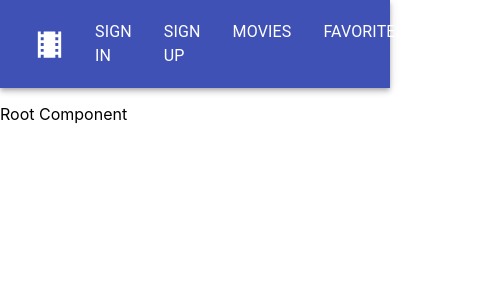
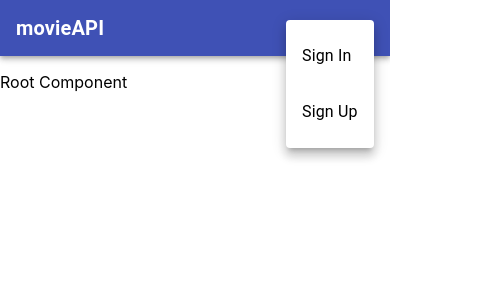
Before and after one commit to juannodeb/movieCLIENT, a React (Create React App) app: page / in a window 390 px wide. Both pictures are taken after a click on the button "account of current user". Shown: the top 300 px of the page, 490 px wide, since content can reach past the window. Built offline with nearby package versions, Linux system fonts and the light colour scheme.

Commit message:
feat: Finished working on protected routes and updated the navbar to work with them and be responsive

```diff
--- a/src/components/Navbar.js
+++ b/src/components/Navbar.js
@@ -1,53 +1,138 @@
 import React from 'react';
 import { Link } from 'react-router-dom';
-import { AppBar, Toolbar, IconButton, List, ListItem, ListItemText, Container } from '@material-ui/core';
-import { LocalMovies as Logo } from "@material-ui/icons";
-import { makeStyles } from "@material-ui/core/styles";
+import { AppBar, Toolbar, IconButton, List, ListItem, ListItemText, Menu, Typography, useMediaQuery } from '@material-ui/core';
+import { Menu as Logo } from "@material-ui/icons";
+import { makeStyles, useTheme } from "@material-ui/core/styles";
+import auth from './auth/auth';
 
-const useStyles = makeStyles({
-  flexNavbar: {
+const useStyles = makeStyles((theme) => ({
+  root: {
+    flexGrow: 1,
+  },
+
+  menuButton: {
+    marginRight: theme.spacing(2),
+  },
+
+  title: {
+    [theme.breakpoints.down('sm')]:{
+      flexGrow: 1,
+    },
+    userSelect: 'none',
+    fontWeight: 'bolder',
+  },
+
+  button: {
+    color: '#fff',
+    marginRight: '1rem',
+  },
+
+  navbarOptions: {
     display: 'flex',
-    justifyContent: 'space-between',
+    flex: 1,
+    justifyContent: 'flex-end',
   },
 
   linkText: {
     textDecoration: 'none',
-    textTransform: 'uppercase',
     color: '#fff',
+    marginRight: '1rem',
   },
-});
 
+  menuLinkBlock: {
+    textDecoration: 'none',
+    color: '#000',
+  },
 
-const navLinks = [
-  { title: 'Sign In', path: '/sign_in' },
-  { title: 'Sign Up', path: '/sign_up' },
+  menuLinkText: {
+    margin: '0',
+  }
+}));
+
+const Navbar = (props) => {
+  const classes = useStyles();
+  const [anchorEl, setAnchorEl] = React.useState(null);
+  const open = Boolean(anchorEl);
+  const theme = useTheme();
+  const isMobile = useMediaQuery(theme.breakpoints.down('sm'));
+  const isLoggedIn = auth.isAuthenticated();
+  const navLinks = isLoggedIn ?
+    [
       { title: 'Movies', path: '/movies' },
       { title: 'Favorites', path: '/favorites' },
-  { title: 'Sign Out', path: '/sign_out' },
+      { title: 'Sign Out', path: '/sign_out' }
+    ]:
+    [
+      { title: 'Sign In', path: '/sign_in' },
+      { title: 'Sign Up', path: '/sign_up' }
     ]
 
-const Navbar = () => {
-  const classes = useStyles();
+  const handleMenu = (event) => {
+    setAnchorEl(event.currentTarget);
+  };
 
   return (
-    <AppBar position="static">
+    <>
+      <AppBar position="static" color="primary">
         <Toolbar>
-        <Container maxWidth="md" className={classes.flexNavbar}>
-          <IconButton edge="start" color="inherit" aria-label="home">
-            <Logo fontSize="large" />
+          <Typography variant="h6" className={classes.title}>
+            movieAPI
+          </Typography>
+          { isMobile ? (
+            <>
+              <IconButton
+              aria-label="account of current user"
+              aria-controls="menu-appbar"
+              aria-haspopup="true"
+              onClick={handleMenu}
+              color="inherit"
+            >
+              <Logo />
             </IconButton>
-          <List component="nav" aria-labelledby="main navigation" className={classes.flexNavbar}>
+            <Menu
+              id="menu-appbar"
+              anchorEl={anchorEl}
+              anchorOrigin={{
+                vertical: 'top',
+                horizontal: 'right',
+              }}
+              keepMounted
+              transformOrigin={{
+                vertical: 'top',
+                horizontal: 'right',
+              }}
+              open={open}
+              onClose={() => setAnchorEl(null)}
+            >
+              {navLinks.map(({ title, path }) => (
+                <Link to={path} key={title} className={classes.menuLinkBlock}>
+                  <List>
+                    <ListItem>
+                      <ListItemText primary={title} className={classes.menuLinkText} onClick={() => setAnchorEl(null)} />
+                    </ListItem>
+                  </List>
+                </Link>
+              ))}
+            </Menu>
+          </>
+          ):
+          (
+            <div className={classes.navbarOptions}>
               {navLinks.map(({ title, path }) => (
                 <Link to={path} key={title} className={classes.linkText}>
+                  <List>
                     <ListItem button>
-                  <ListItemText primary={title} />
+                      <ListItemText primary={title}/>
                     </ListItem>
+                  </List>
                 </Link>
               ))}
-          </List>
-        </Container>
+            </div>
+          )
+          }
         </Toolbar>
       </AppBar>
+    </>
   )
 }
 
```
Lines whose indentation alone changed are shown as unchanged.
